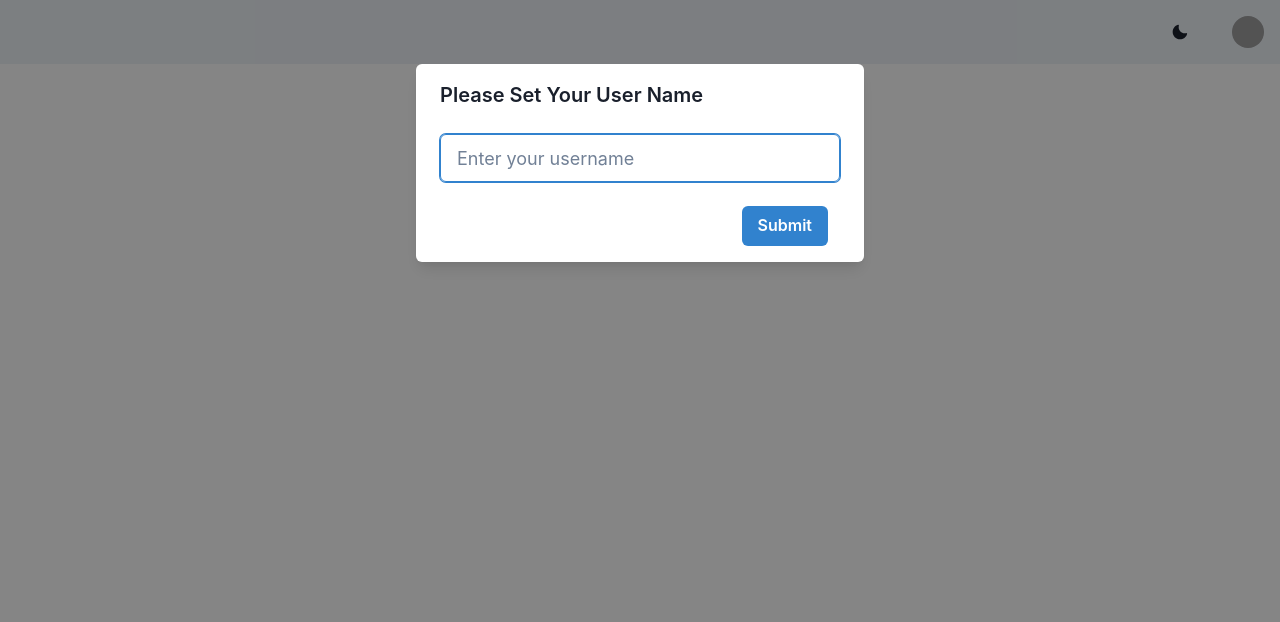
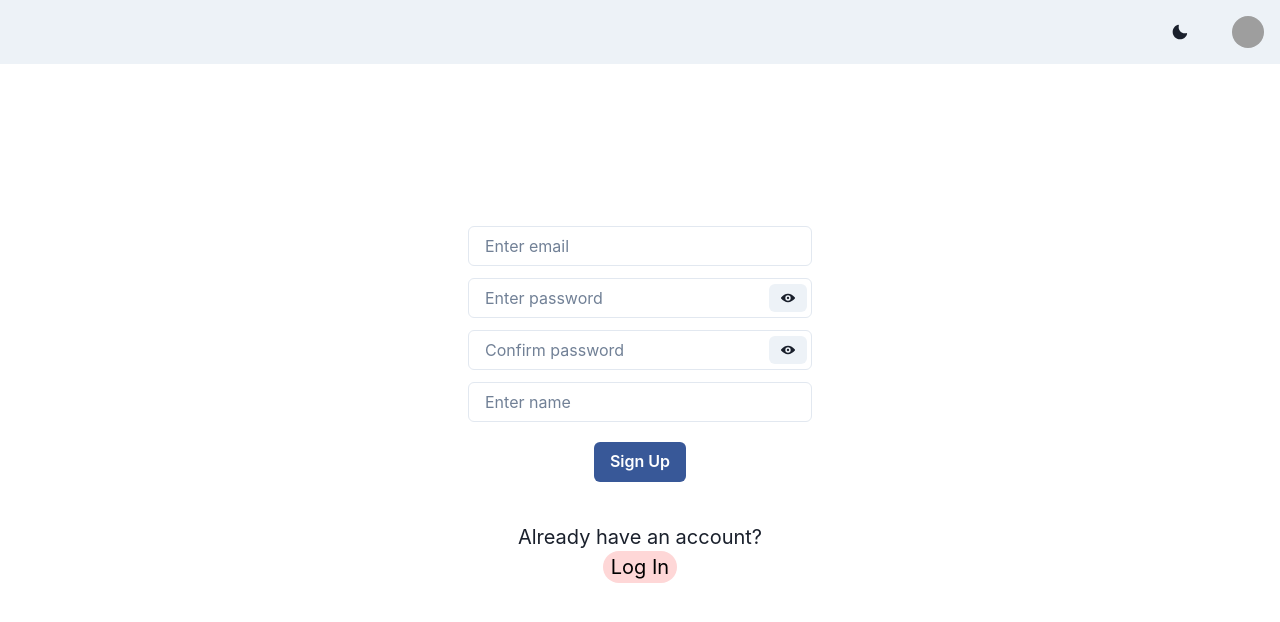
Before and after one commit to mitdonga/chat-app-frontend, a React (Create React App) app: page /signup in a window 1280 px wide. Shown: the top 622 px of the page. Built offline with nearby package versions, Linux system fonts and the light colour scheme; grey boxes are pictures that could not be loaded.

Commit message:
Added validations in signup & login forms

```diff
--- a/package.json
+++ b/package.json
@@ -16,8 +16,10 @@
     "@types/react-dom": "^18.0.4",
     "axios": "^1.4.0",
     "framer-motion": "^6.2.9",
+    "lodash": "^4.17.21",
     "react": "^18.1.0",
     "react-dom": "^18.1.0",
+    "react-hook-form": "^7.44.3",
     "react-icons": "^3.0.0",
     "react-router-dom": "^6.11.2",
     "react-scripts": "5.0.1",
--- a/public/style.css
+++ b/public/style.css
@@ -12,3 +12,42 @@
 	border-radius:5px;
 	-webkit-box-shadow: inset 0 0 6px rgb(0, 149, 255);
 }
+
+.container {
+  height: 80vh !important;
+  position: relative;
+}
+
+.center {
+  margin: 0;
+  position: absolute;
+  top: 50%;
+  left: 50%;
+  -ms-transform: translate(-50%, -50%);
+  transform: translate(-50%, -50%);
+}
+
+.input-error {
+	position: relative;
+	color: rgb(255, 255, 255);
+	background-color: rgb(197, 18, 18);
+	font-size: 0.8rem;
+	border-radius: 5px;
+	margin-top: 5px;
+	font-family: 'Futura Regular' !important;
+	font-weight: bold;
+	padding: 2px 10px;
+	text-align: left;
+}
+
+.input-error::after {
+	position: absolute;
+	content: '';
+	left: 10px;
+	top: -2px;
+	background: inherit;
+	width: 10px;
+	height: 10px;
+	transform: rotate(45deg);
+	z-index: -1;
+}
--- a/src/App.tsx
+++ b/src/App.tsx
@@ -26,6 +26,8 @@ import { Logo } from "./Logo"
 import Navbar from "./components/Navbar"
 import Dashboard from "./components/Dashboard"
 import ChatRoom from "./components/ChatRoom";
+import Login from "./components/Login";
+import Signup from "./components/Signup";
 
 export const App = () => {
 	const { isOpen, onOpen, onClose } = useDisclosure();
@@ -55,7 +57,7 @@ export const App = () => {
 
 	return (
 		<ChakraProvider theme={theme}>
-			<Modal isOpen={isOpen} onClose={onClose}>
+			{/* <Modal isOpen={isOpen} onClose={onClose}>
 				<ModalOverlay />
 				<ModalContent>
 					<ModalHeader>Please Set Your User Name</ModalHeader>
@@ -69,22 +71,24 @@ export const App = () => {
 						</Button>
 					</ModalFooter>
 				</ModalContent>
-			</Modal>
+			</Modal> */}
 
 			<Box textAlign="center" fontSize="xl">
 				<Navbar username={username} />
 				{ username && <Dashboard username={username} /> }
 
-				{/* <BrowserRouter>
+				<BrowserRouter>
 					<Routes>
-						<Route path="/" element={username ? <Dashboard username={username} /> : null}>
+						<Route path="/" element={<Login/>}>
 							<Route
-								path="/chat-room/:id"
-								element={<ChatRoom />}
+								path="/chat-rooms"
+								element={username ? <Dashboard username={username}/> : <Login/>}
 							/>
 						</Route>
+						<Route path="/login" element={<Login />} />
+						<Route path="/signup" element={<Signup />} />
 					</Routes>
-				</BrowserRouter> */}
+				</BrowserRouter>
 
 			</Box>
 		</ChakraProvider>
--- a/src/components/Login.tsx
+++ b/src/components/Login.tsx
@@ -0,0 +1,83 @@
+import React, { useState } from 'react'
+import {
+	Input,
+	InputGroup,
+	InputRightElement,
+	Button,
+	Container,
+	FormControl,
+	Icon,
+	Highlight
+} from '@chakra-ui/react'
+import { useForm, SubmitHandler } from "react-hook-form";
+import { ViewIcon, ViewOffIcon } from '@chakra-ui/icons'
+import { useNavigate } from 'react-router-dom';
+import _ from 'lodash/fp';
+
+interface Inputs {
+	email: string,
+	password: string
+}
+
+export default function Login() {
+	const [showPassword, setShowPassword] = useState(false);
+	const navigate = useNavigate()
+  const { register, handleSubmit, watch, formState: { errors } } = useForm<Inputs>();
+  const onSubmit: SubmitHandler<Inputs> = (data) => {
+		console.log(data)
+	};
+
+	function handleSignUp(){
+		navigate("/signup");
+	}
+
+  return (
+		<div className='container'>
+			<Container
+				maxW='sm' mt={5} p={5}
+				className='center'
+			>
+				<form onSubmit={handleSubmit(onSubmit)}>
+					<FormControl>
+						<InputGroup size='md'>
+							<Input
+								pr='4.5rem'
+								placeholder='Enter email'
+								{...register("email", {required: true, minLength: 5, pattern: /^\w+([+.-]?\w+)*@\w+([.-]?\w+)*(\.\w{2,})+$/,})}
+							/>
+						</InputGroup>
+						{_.get("email.type", errors) === "required" &&
+								<p className='input-error'>* Email address required</p>}
+						{_.get("email.type", errors) === "pattern" &&
+							<p className='input-error'>* Enter valid email</p>}
+					</FormControl>
+
+					<FormControl mt={3}>
+						<InputGroup size='md'>
+							<Input
+								pr='4.5rem'
+								type={showPassword ? 'text' : 'password'}
+								placeholder='Enter password'
+								{...register("password", {required: true, minLength: 6})}
+							/>
+							<InputRightElement width='3rem'>
+								<Button h='1.75rem' size='sm' onClick={() => setShowPassword(!showPassword)}>
+									{showPassword ? <Icon as={ViewOffIcon}/> : <Icon as={ViewIcon}/>}
+								</Button>
+							</InputRightElement>
+						</InputGroup>
+						{_.get("password.type", errors) === "required" &&
+								<p className='input-error'>* Password required</p>}
+						{_.get("password.type", errors) === "minLength" &&
+							<p className='input-error'>* Password must be minimum 6 letters long</p>}
+					</FormControl>
+
+					<Button type="submit" mt={5} colorScheme='facebook'>Log In</Button>
+				</form>
+				<Container maxW='md' mt={10}>
+					Don't have an account? <span onClick={handleSignUp}><Highlight query='Sign Up' styles={{ px: '2', py: '1', rounded: 'full', bg: 'red.100', cursor: 'pointer' }}>Sign Up</Highlight></span>
+				</Container>
+			</Container>
+		</div>
+  );
+}
--- a/src/components/Signup.tsx
+++ b/src/components/Signup.tsx
@@ -0,0 +1,181 @@
+import React, { useEffect, useRef, useState } from 'react'
+import {
+	Input,
+	InputGroup,
+	InputRightElement,
+	Button,
+	Container,
+	FormControl,
+	Icon,
+	Highlight
+} from '@chakra-ui/react'
+import { useForm, SubmitHandler } from "react-hook-form";
+import { ViewIcon, ViewOffIcon } from '@chakra-ui/icons'
+import { useNavigate } from 'react-router-dom';
+import _ from 'lodash/fp';
+import { log } from 'console';
+import { SyntheticEventData } from 'react-dom/test-utils';
+
+interface Inputs {
+	email: string,
+	password: string,
+	confirm_password: string,
+	name: string,
+}
+
+interface FormData {
+	email: string,
+	password: string,
+	confirm_password: string,
+	name: string
+}
+
+export default function Signup() {
+
+	const [showPassword, setShowPassword] = useState(false);
+	const [passwordMatchError, setPasswordMatchError] = useState(false);
+	const [formData, setFormData] = useState<FormData>({
+		email: '',
+		password: '',
+		confirm_password: '',
+		name: ''
+	});
+
+	function handleChange(event:React.ChangeEvent<HTMLInputElement>){
+		if (event.target) {
+			const { name, value } = event.target;
+			setFormData({...formData, [name]: value })
+		}
+	}
+
+	const navigate = useNavigate();
+  const { register, handleSubmit, watch, formState: { errors } } = useForm<Inputs>({
+    mode: 'onBlur',
+    reValidateMode: 'onBlur',
+  });
+
+  const onSubmit: SubmitHandler<Inputs> = (data) => {
+		if (data.password === data.confirm_password) {
+			console.log(data);
+
+		} else {
+			setPasswordMatchError(true)
+		}
+	};
+
+	function handleLogin(){
+		navigate("/login")
+	}
+
+	function compairPassword(e:FocusEvent){
+		if (!e.target) return;
+		if (formData.confirm_password !== formData.password)
+			setPasswordMatchError(true)
+		else
+			setPasswordMatchError(false)
+	}
+	const confirmPasswordEle = document.getElementsByName("confirm_password")[0];
+	if (confirmPasswordEle){
+		confirmPasswordEle.addEventListener('focusout', compairPassword)
+	}
+
+  return (
+		<>
+			<div className='container'>
+				<Container
+					maxW='sm' mt={5} p={5}
+					className='center'
+				>
+					<form onSubmit={handleSubmit(onSubmit)}>
+						<FormControl>
+							<InputGroup size='md'>
+								<Input
+									pr='4.5rem'
+									placeholder='Enter email'
+									value={formData.email}
+									{...register("email", {required: true, pattern: /^\w+([+.-]?\w+)*@\w+([.-]?\w+)*(\.\w{2,})+$/,})}
+									onChange={handleChange}
+								/>
+							</InputGroup>
+							{_.get("email.type", errors) === "required" &&
+								<p className='input-error'>* Email address required</p>}
+							{_.get("email.type", errors) === "pattern" &&
+								<p className='input-error'>* Enter valid email</p>}
+						</FormControl>
+
+						<FormControl mt={3}>
+							<InputGroup size='md'>
+								<Input
+									pr='4.5rem'
+									type={showPassword ? 'text' : 'password'}
+									placeholder='Enter password'
+									value={formData.password}
+									{...register("password", {required: true, minLength: 6})}
+									onChange={handleChange}
+								/>
+								<InputRightElement width='3rem'>
+									<Button h='1.75rem' size='sm' onClick={() => setShowPassword(!showPassword)}>
+										{showPassword ? <Icon as={ViewOffIcon}/> : <Icon as={ViewIcon}/>}
+									</Button>
+								</InputRightElement>
+							</InputGroup>
+							{_.get("password.type", errors) === "required" &&
+								<p className='input-error'>* Password required</p>}
+							{_.get("password.type", errors) === "minLength" &&
+								<p className='input-error'>* Password must be minimum 6 letters long</p>}
+						</FormControl>
+
+						<FormControl mt={3}>
+							<InputGroup size='md'>
+								<Input
+									pr='4.5rem'
+									type={showPassword ? 'text' : 'password'}
+									placeholder='Confirm password'
+									value={formData.confirm_password}
+									{...register("confirm_password", {required: true, minLength: 6})}
+									// ref={confirmPassword}
+									onChange={handleChange}
+								/>
+								<InputRightElement width='3rem'>
+									<Button h='1.75rem' size='sm' onClick={() => setShowPassword(!showPassword)}>
+										{showPassword ? <Icon as={ViewOffIcon}/> : <Icon as={ViewIcon}/>}
+									</Button>
+								</InputRightElement>
+							</InputGroup>
+							{_.get("confirm_password.type", errors) === "required" &&
+								<p className='input-error'>* Confirm password required</p>}
+							{_.get("confirm_password.type", errors) === "minLength" &&
+								<p className='input-error'>* Confirm password must be minimum 6 letters long</p>}
+							{passwordMatchError &&
+								<p className='input-error'>* Confirm password does not match</p>}
+						</FormControl>
+
+						<FormControl mt={3}>
+							<InputGroup size='md'>
+								<Input
+									type='text'
+									pr='4.5rem'
+									placeholder='Enter name'
+									value={formData.name}
+									{...register("name", {required: true, minLength: 3})}
+									onChange={handleChange}
+								/>
+							</InputGroup>
+							{_.get("name.type", errors) === "required" &&
+								<p className='input-error'>* Name required</p>}
+							{_.get("name.type", errors) === "minLength" &&
+								<p className='input-error'>* Name must be minimum 3 letters long</p>}
+						</FormControl>
+
+						<Button type="submit" mt={5} colorScheme='facebook'>Sign Up</Button>
+					</form>
+
+					<Container maxW='md' mt={10}>
+						Already have an account? <span onClick={handleLogin}><Highlight query='Log In' styles={{ px: '2', py: '1', rounded: 'full', bg: 'red.100', cursor: 'pointer' }}>Log In</Highlight></span>
+					</Container>
+
+				</Container>
+			</div>
+		</>
+  );
+}
```
Also changed, not shown: 1 other file (tests, documents, lock files or other folders).
